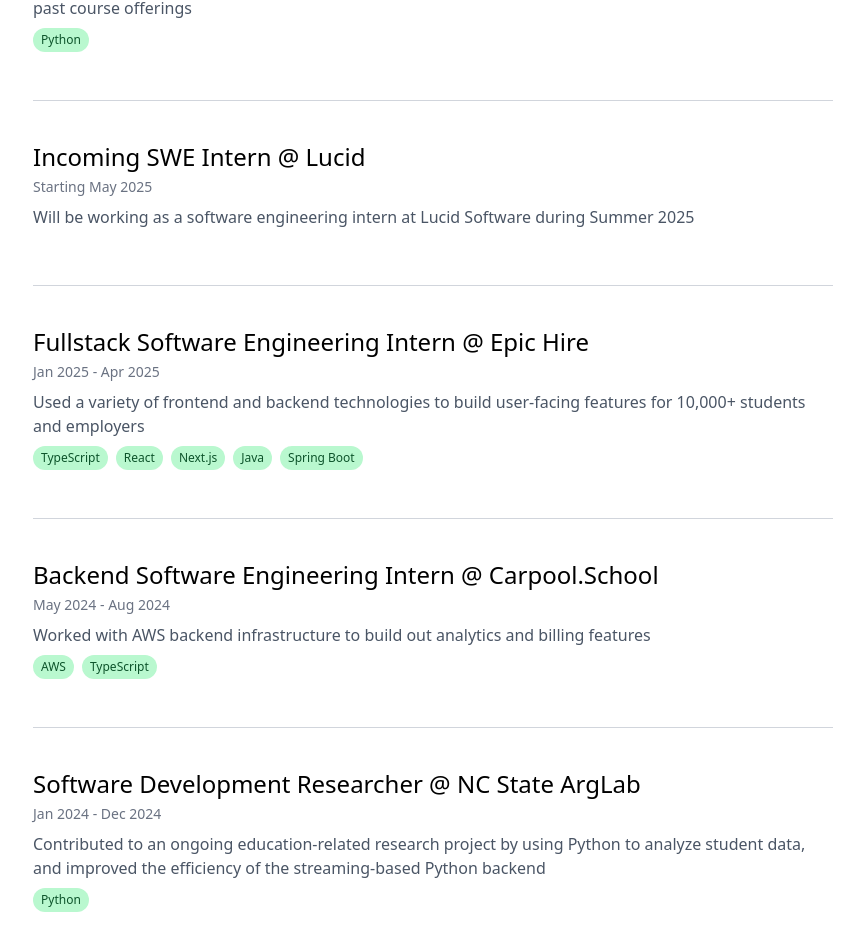
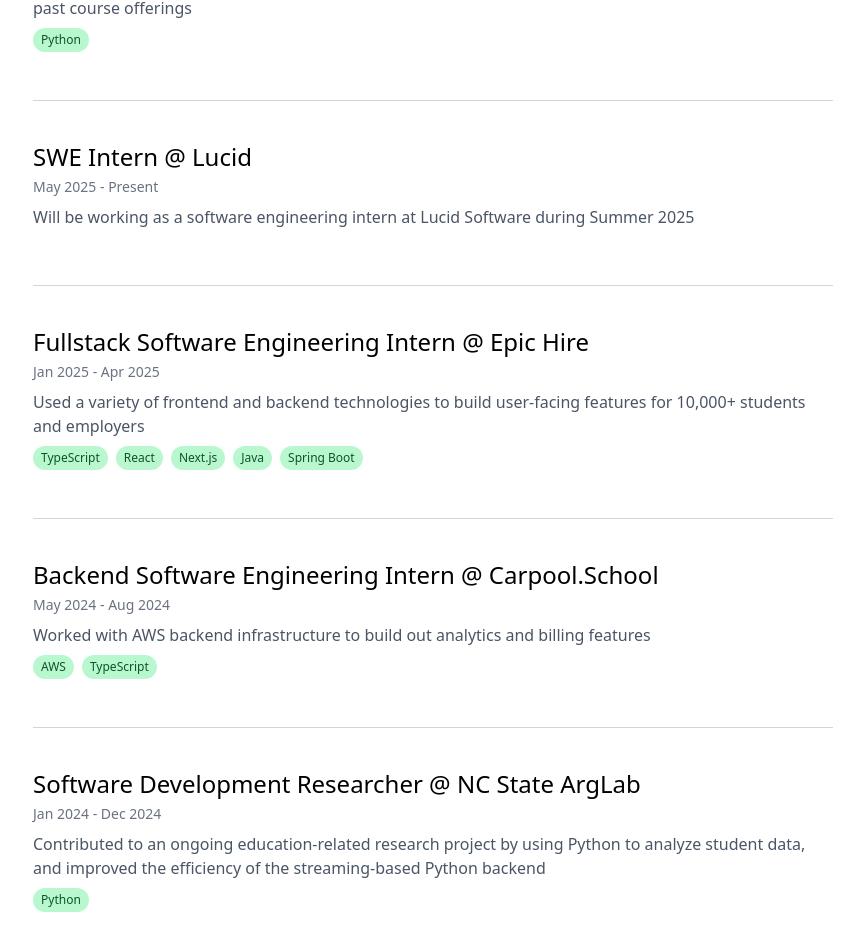
Before and after one commit to Brendon-Hablutzel/portfolio, a React (Vite) app: page /work in a window 1280 px wide. Shown: the part 1974-2911 px from the top of the page, without its empty margins (207-1071 px from the left). Built offline with nearby package versions, Linux system fonts and the light colour scheme.

Commit message:
update positions

```diff
--- a/src/data.tsx
+++ b/src/data.tsx
@@ -15,7 +15,7 @@ export const currentPositions: Position[] = [
     url: 'https://csc.ncsu.edu',
   },
   {
-    name: 'Incoming SWE Intern @ Lucid',
+    name: 'SWE Intern @ Lucid',
     url: 'https://lucid.co',
   },
 ]
@@ -144,8 +144,8 @@ export const works: Work[] = [
   },
   // experiences
   {
-    name: 'Incoming SWE Intern @ Lucid',
-    dateRange: 'Starting May 2025',
+    name: 'SWE Intern @ Lucid',
+    dateRange: 'May 2025 - Present',
     url: 'https://lucid.co',
     description:
       'Will be working as a software engineering intern at Lucid Software during Summer 2025',
```
